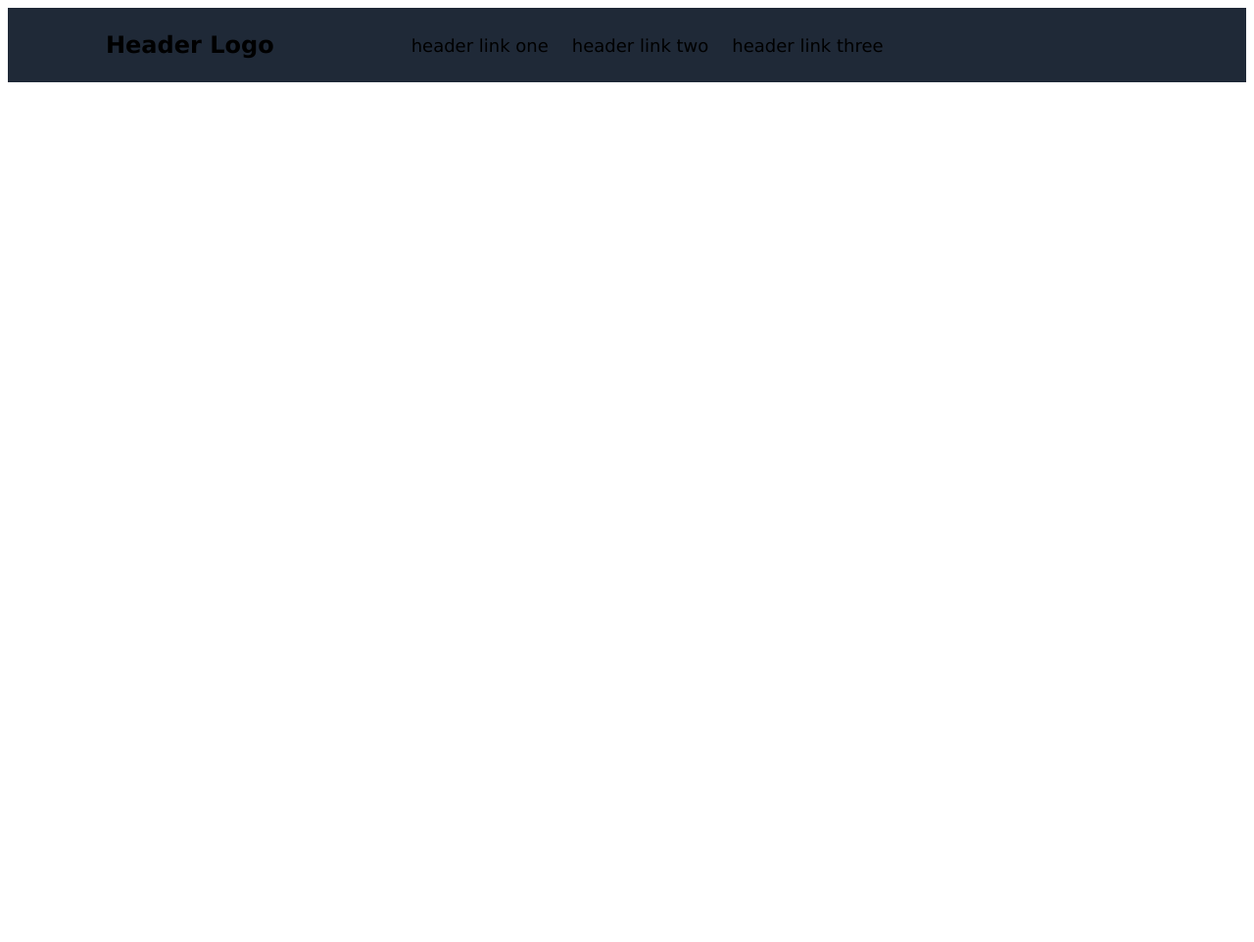
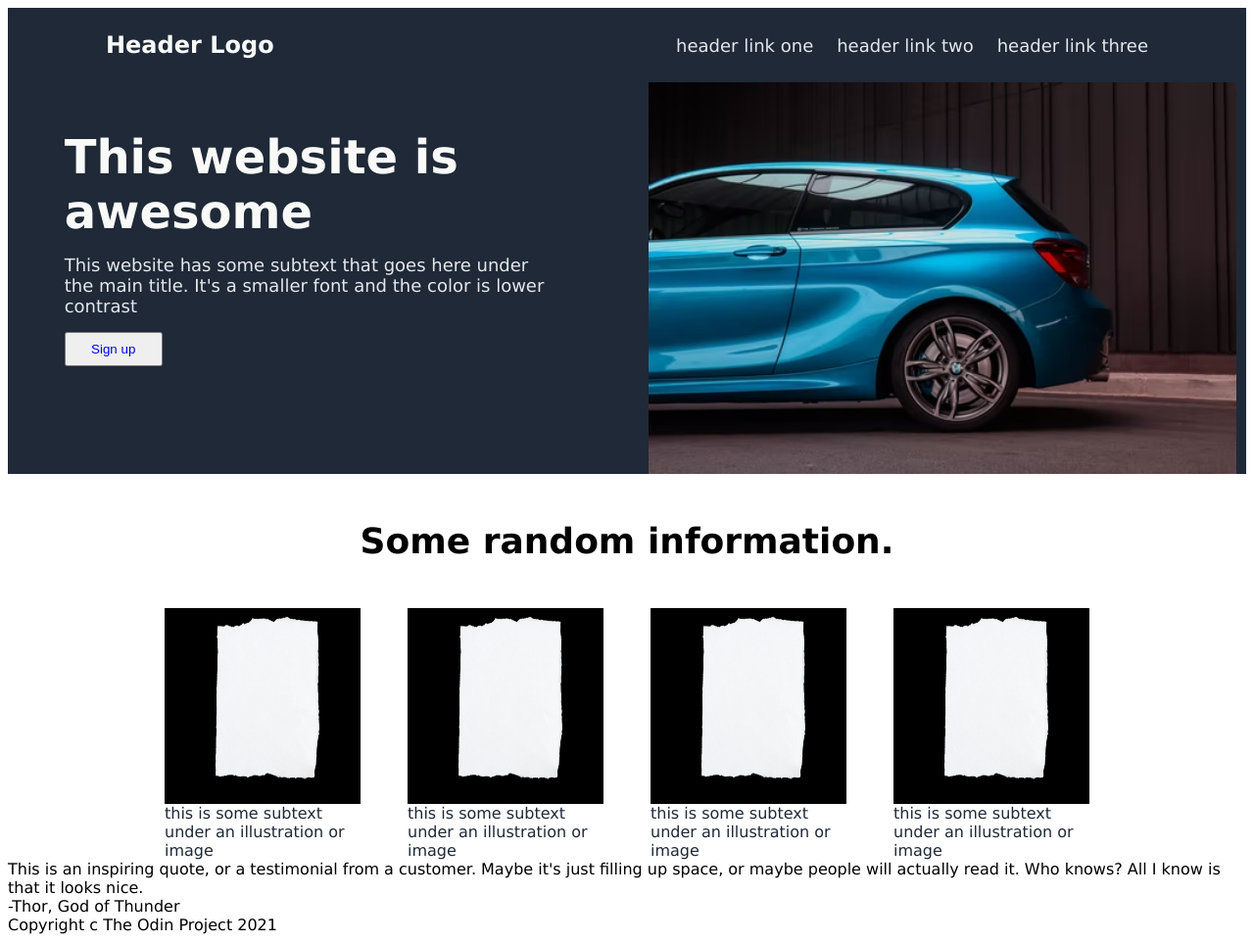
Before and after one commit to lwatson912/TOP-landing-page, a plain HTML site: page index.html in a window 1280 px wide. Shown: the whole page at 98% size. Before the commit the page ends 800 px from the top, so only its background shows below. Drawn offline with Linux system fonts and the light colour scheme.

Commit message:
Completed html, css to do

```diff
--- a/index.html
+++ b/index.html
@@ -17,6 +17,45 @@
             <li>header link three</li>
         </ul>
     </div>
-
+    <div class="awesome-container">
+        <div class="awesome-text-container">
+            <div class="website">This website is awesome</div>
+            <div class="awesome-text">This website has some subtext that goes here under the main title. It's a smaller font and the color is lower contrast</div>
+            <button>Sign up</button>
+        </div>
+        <img src="images/car.avif" alt="placeholder">
+    </div>
+    <div class="random-container">
+        <div class="random">Some random information.</div>
+            <div class="row">
+                <div class="image-text-container">
+                    <img src="images/stock.jpg" alt="stock image">
+                    <div class="text">this is some subtext under an illustration or image
+                    </div>
+                </div>
+                <div class="image-text-container">
+                    <img src="images/stock.jpg" alt="stock image">
+                    <div class="text">this is some subtext under an illustration or image
+                    </div>
+                </div>
+                <div class="image-text-container">
+                    <img src="images/stock.jpg" alt="stock image">
+                    <div class="text">this is some subtext under an illustration or image
+                    </div>
+                </div>
+                <div class="image-text-container">
+                    <img src="images/stock.jpg" alt="stock image">
+                    <div class="text">this is some subtext under an illustration or image
+                    </div>
+                </div>
+            </div>
+    </div>
+    <div class="thor-container">
+        <div class="thor-quote">This is an inspiring quote, or a testimonial from a customer. Maybe it's just filling up space, or maybe people will actually read it. Who knows? All I know is that it looks nice.
+        </div>
+        <div class="thor">-Thor, God of Thunder
+        </div>
+    </div>
+    <div class="footer">Copyright c The Odin Project 2021</div>
 </body>
 </html>
--- a/styles.css
+++ b/styles.css
@@ -5,11 +5,11 @@ body {
 .header-container {
     background: #1f2937;
     display: flex;
-    flex: 1;
+    justify-content: space-between;
 }
 
 .header-logo {
-    font: white;
+    color: #f9faf8;
     font-size: 24px;
     font-weight: 900;
     padding: 24px 100px;
@@ -24,8 +24,90 @@ ul {
     justify-content: flex-end;
     padding-right: 100px;
     gap: 24px;
-    font: #e5e7eb;
+    color: #e5e7eb;
     font-size: 18px;
     list-style-type: none;
     margin: 0px;
 }
+
+.awesome-container {
+    display: flex;
+    height: 400px;
+    justify-content: center;
+    gap: 48px;
+    background-color: #1f2937;
+}
+
+.awesome-text-container {
+    display: flex;
+    flex-direction: column;
+    width: 500px;
+    padding: 48px;
+}
+
+.website {
+    font-size: 48px;
+    color: #f9faf8;
+    font-weight: 900;
+}
+
+.awesome-text {
+    display: flex;
+    padding: 16px 0px;
+    color: #e5e7eb;
+    font-size: 18px;
+}
+
+button {
+    color: blue;
+    padding: 8px;
+    width: 100px;
+}
+
+.random-container {
+    display: flex;
+    flex-direction: column;
+}
+
+.random-container img {
+    width: 200px;
+    height: 200px;
+}
+
+.row {
+    display: flex;
+    justify-content: center;
+    gap: 48px;
+}
+
+.random {
+    display: flex;
+    align-items: center;
+    justify-content: center;
+    font-size: 36px;
+    font-weight: 900;
+    padding: 48px;
+}
+
+.image-text-container {
+    display: flex;
+    flex-direction: column;
+    width: 200px;
+    justify-content: center;
+    align-items: center;
+}
+
+.text {
+    color: #1f2937;
+    display: flex;
+    justify-content: center;
+    align-items: center;
+}
+
+.thor-container
+
+.thor-quote
+
+.thor
+
+.footer
```
Also changed, not shown: images/car.avif (added), images/stock.jpg (added), images/yourimage.jpeg (added).
